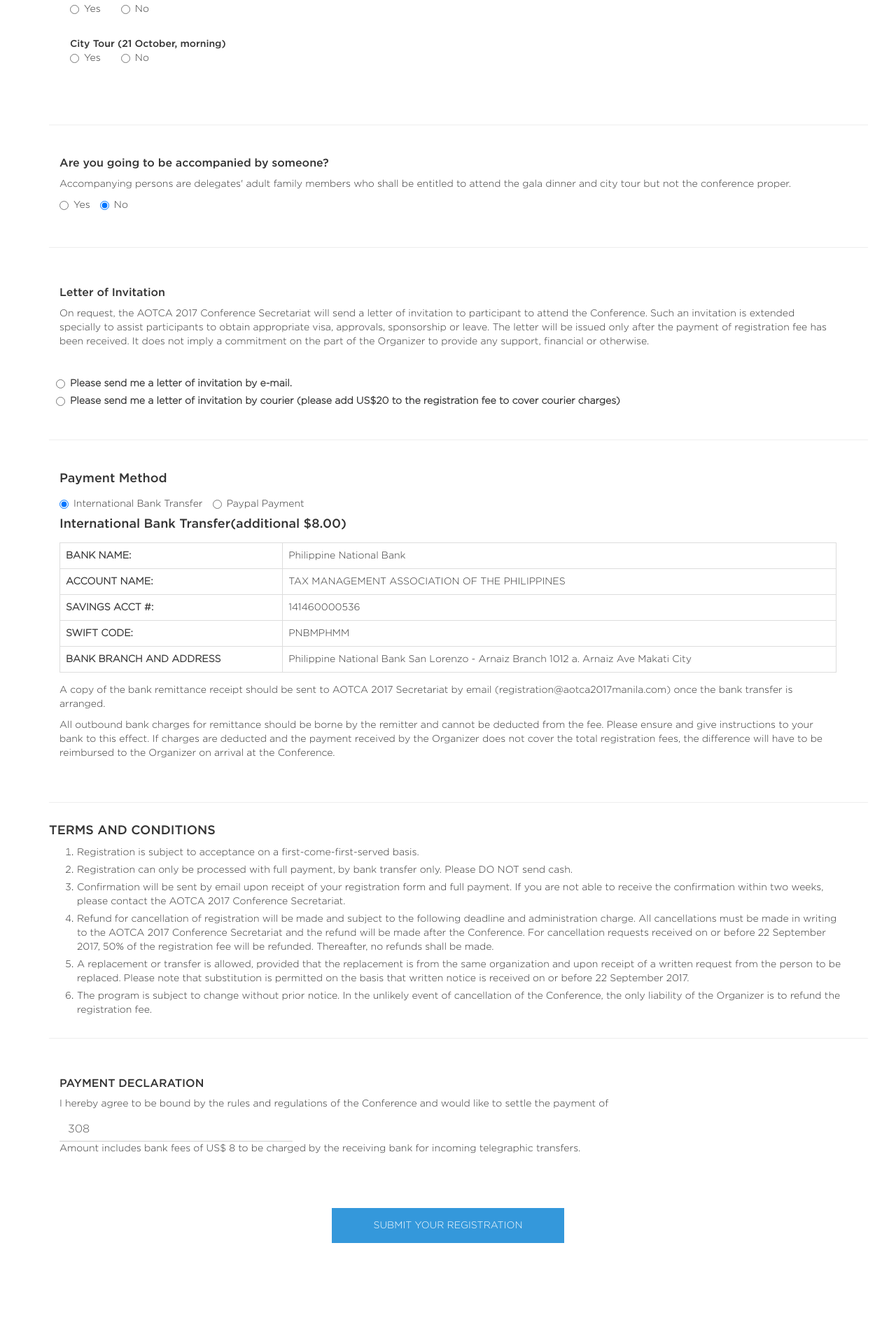
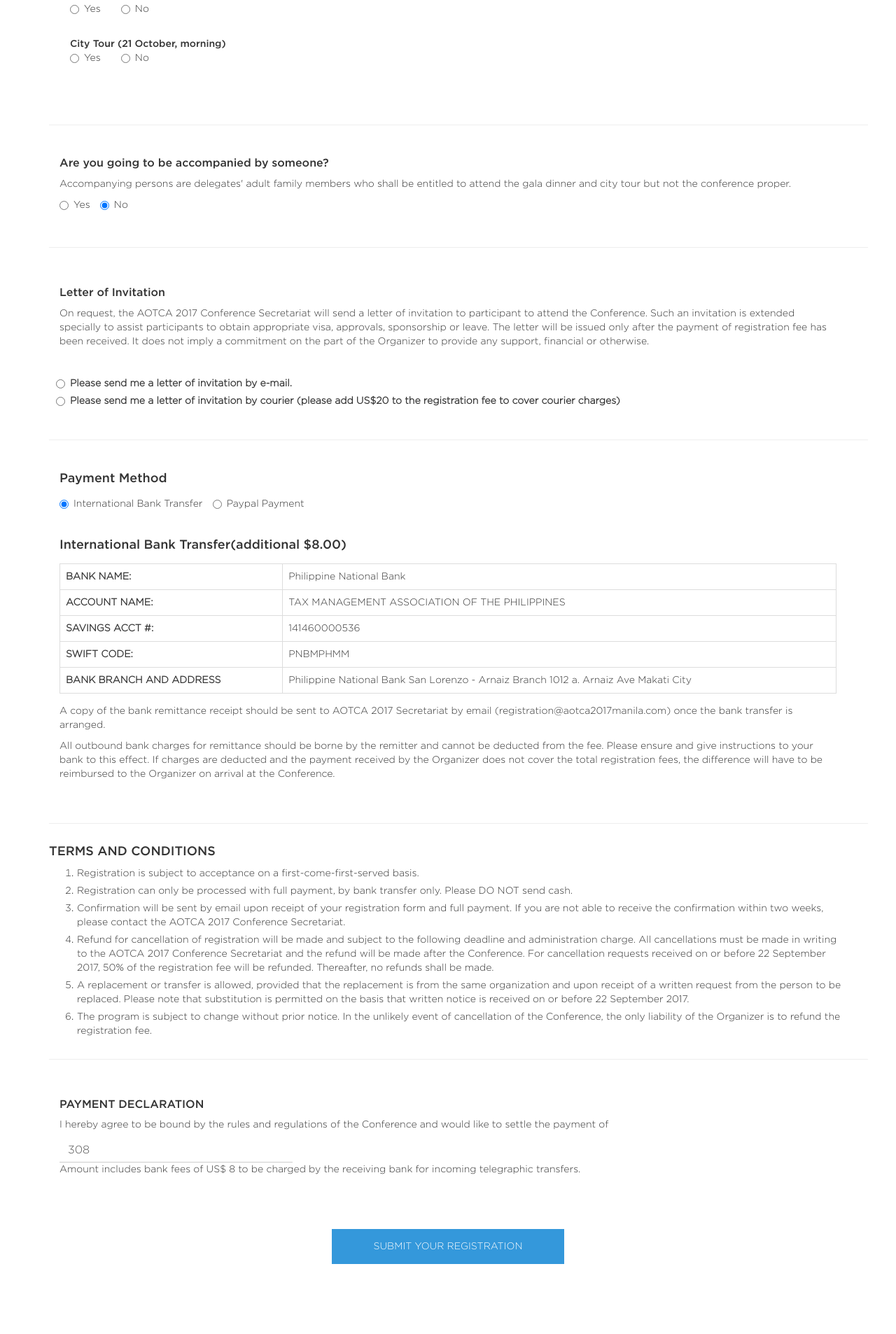
Before and after one commit to aotca2017/aotca2017international, a Jekyll site: the page built from index.html, in a window 1280 px wide. Shown: the part 1509-3415 px from the top of the page at 70% size. Built offline with Jekyll 4.4.1, drawn with Linux system fonts in a browser that asks for light colours; before the commit the page ends 3385 px from its top, so only the background shows below that.

Commit message:
Add paypal payment option style

```diff
--- a/_sass/home.sass
+++ b/_sass/home.sass
@@ -157,6 +157,10 @@
     .table-content
       margin-top: 15px
       margin-bottom: 15px
+  #paypal-payment
+    .paypal-text
+      margin-top: 15px
+      font-size: 16px
 
   .terms-container
     float: left
@@ -170,6 +174,9 @@
 
   #formChoiceComplimentary
     margin-top: 0
+
+  .payment-radio
+    margin-bottom: 30px
 
 
 
```
